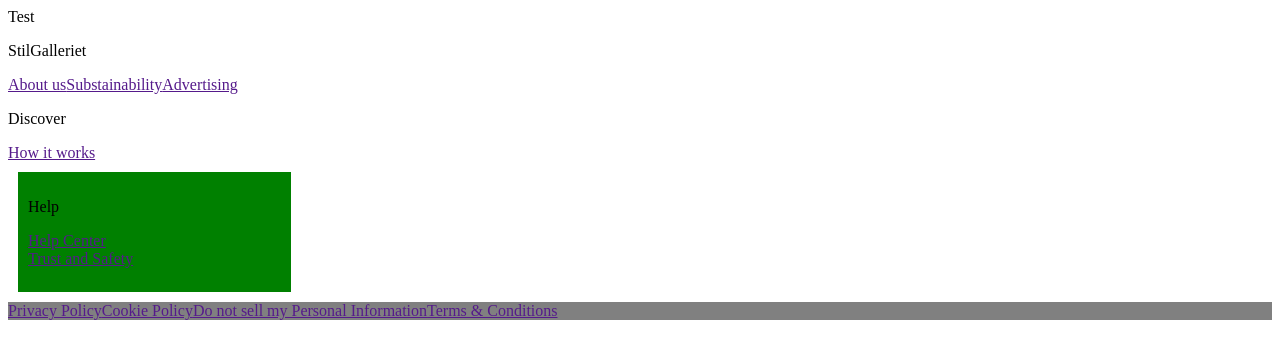
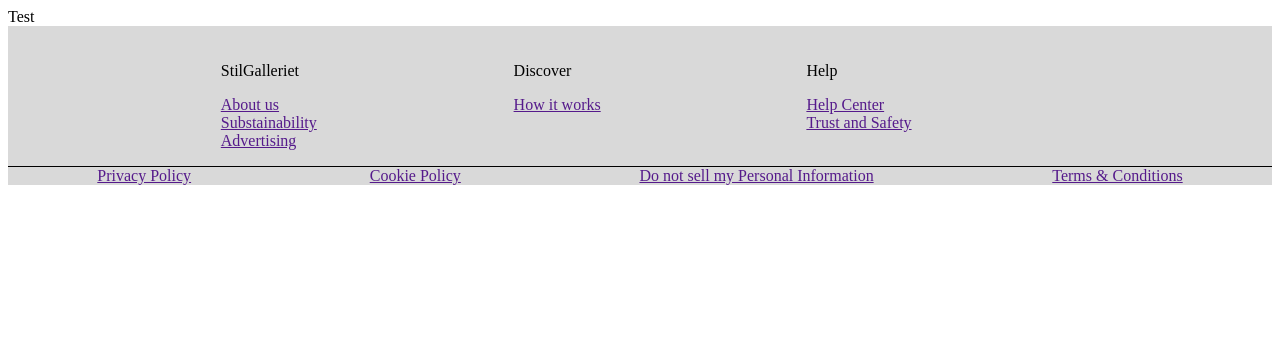
Before and after one commit to Ilhamfeysel/StilGalleriet, a React (Vite) app: page / in a window 1280 px wide. Shown: the top 358 px of the page. Built offline with nearby package versions, Linux system fonts and the light colour scheme.

Commit message:
Basic Footer

```diff
--- a/package.json
+++ b/package.json
@@ -10,8 +10,11 @@
     "preview": "vite preview"
   },
   "dependencies": {
+    "bootstrap": "^5.3.3",
     "react": "^18.2.0",
-    "react-dom": "^18.2.0"
+    "react-bootstrap": "^2.10.2",
+    "react-dom": "^18.2.0",
+    "react-router-dom": "^6.23.0"
   },
   "devDependencies": {
     "@types/react": "^18.2.66",
--- a/src/components/Footer.jsx
+++ b/src/components/Footer.jsx
@@ -1,5 +1,4 @@
 import React from "react";
-import styles from "./Footer.module.css";
 
 const Footer = () => {
   const mystyle = {
@@ -9,20 +8,48 @@ const Footer = () => {
 
   return (
     <>
-      <div className="container">
-        <div className="box">
+      <div
+        className="container"
+        style={{
+          background: "#d9d9d9",
+          display: "flex",
+          flexDirection: "row",
+          alignItems: "center",
+          justifyContent: "center",
+        }}
+      >
+        <div
+          className="box"
+          style={{
+            padding: "10px",
+            margin: "10px",
+            display: "flex",
+            flexDirection: "column",
+            width: "20%",
+            height: "100px",
+          }}
+        >
           <p>StilGalleriet</p>
           <a href="">About us</a>
           <a href="">Substainability</a>
           <a href="">Advertising</a>
         </div>
-        <div className="box">
+        <div
+          className="box"
+          style={{
+            padding: "10px",
+            margin: "10px",
+            display: "flex",
+            flexDirection: "column",
+            width: "20%",
+            height: "100px",
+          }}
+        >
           <p>Discover</p>
           <a href="">How it works</a>
         </div>
         <div
           style={{
-            background: "green",
             padding: "10px",
             margin: "10px",
             display: "flex",
@@ -36,7 +63,15 @@ const Footer = () => {
           <a href="">Trust and Safety</a>
         </div>
       </div>
-      <div style={{ background: "gray" }}>
+      <div
+        style={{
+          background: "#d9d9d9",
+          display: "flex",
+          flexDirection: "row",
+          justifyContent: "space-around",
+          borderTop: "solid black 1px",
+        }}
+      >
         <a href="">Privacy Policy</a>
         <a href="">Cookie Policy</a>
         <a href="">Do not sell my Personal Information</a>
--- a/src/components/Footer.module.css
+++ /dev/null
@@ -1,17 +0,0 @@
-.container {
-  background: #d9d9d9;
-  display: flex;
-  flex-direction: row;
-  align-items: center;
-  justify-content: center;
-}
-
-.box {
-  color: aquamarine;
-  padding: 10px;
-  margin: 10px;
-  display: flex;
-  flex-direction: column;
-  width: 20%;
-  height: 100px;
-}
```
Also changed, not shown: 1 other file (tests, documents, lock files or other folders).
